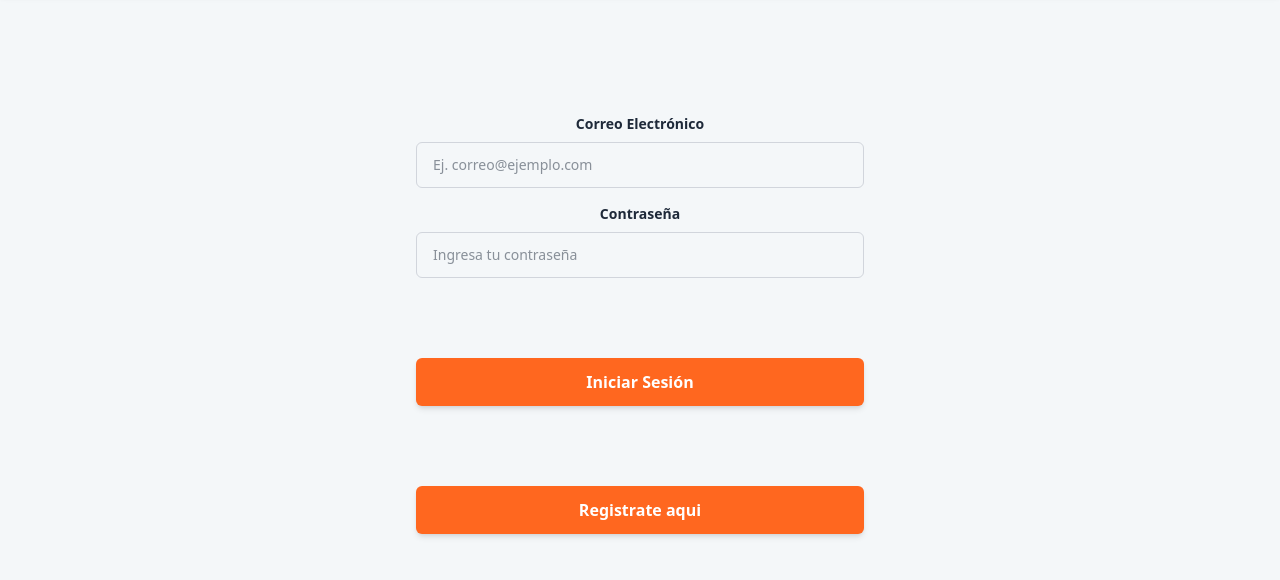
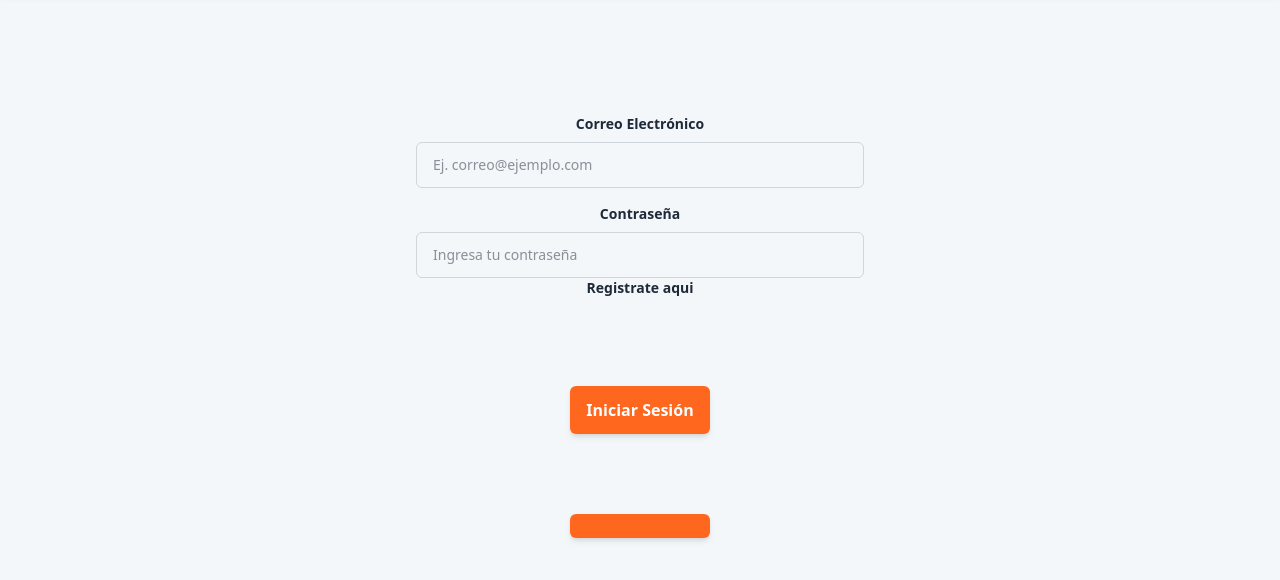
Before and after one commit to cerper/movilnet_proyecto, a plain HTML site: page index.html in a window 1280 px wide. Shown: the part 118-698 px from the top of the page. Drawn offline with nearby package versions, Linux system fonts and the light colour scheme.

Commit message:
dando acceso a los prototipos a traves de botones}

```diff
--- a/index.html
+++ b/index.html
@@ -47,14 +47,19 @@
             class="w-full max-w-md px-4 py-3 border border-gray-300 rounded-md text-sm outline-none focus:border-[#00A3E0] focus:ring-1 focus:ring-[#00A3E0] transition-all">
 
 
+         <div class="mb-4 flex flex-col items-center justify-center">
+        <label for="contraseña" class="block text-sm font-bold text-black-700 mb-2">
+             <a href="registro.html">
+                Registrate aqui
+            </a>
+        </label>
+
         <button class="w-full mt-20 max-w-md bg-[#FF671F] hover:bg-[#e05310] text-white font-bold py-3 px-4 rounded-md text-base shadow-md hover:shadow-lg transition-all active:scale-[0.99] mt-2 cursor-pointer">
            <a href="reportes_carga.html"  >
             Iniciar Sesión
             </a>
             <button class="w-full mt-20 max-w-md bg-[#FF671F] hover:bg-[#e05310] text-white font-bold py-3 px-4 rounded-md text-base shadow-md hover:shadow-lg transition-all active:scale-[0.99] mt-2 cursor-pointer">
-                <a href="registro.html">
-                Registrate aqui
-            </a>
+
             </button>
 
         </button>
```
